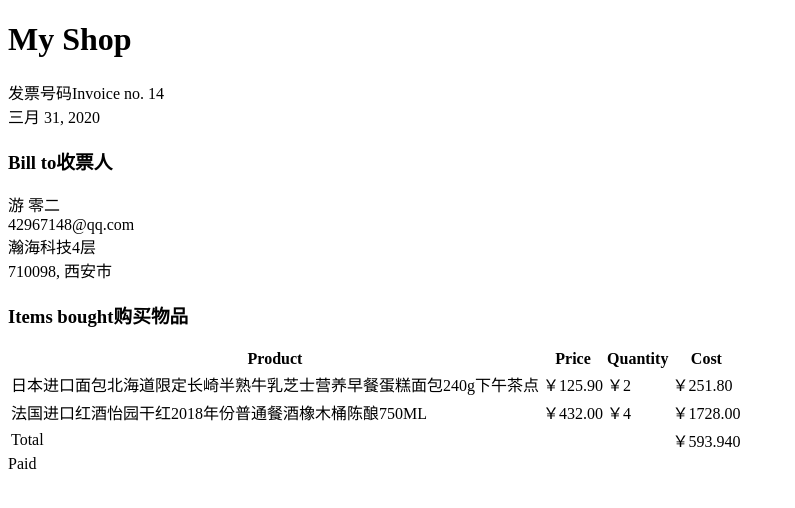
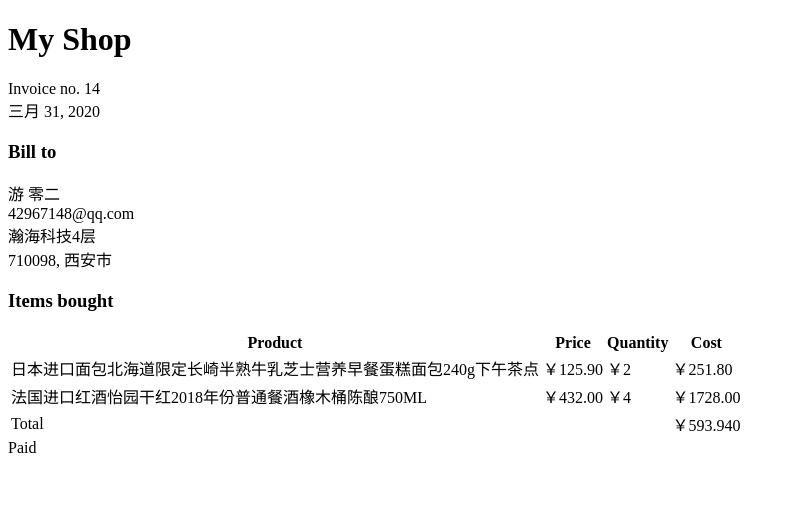
Before and after one commit to NoahGit/myshop, a Django app: template orders/templates/orders/order/pdf.html in a window 1280 px wide. Shown: the top 508 px of the page, without its empty margins (0-795 px from the left). Run offline with Django 3.2, Linux system fonts and the light colour scheme; the template is opened without the code that fills it: values that come from a table or form of the project are taken from there, others are empty; data comes from the database, SQL or seed files in the repository; both versions use the stored data as it was after the commit; parts of the project's set-up code (start-up, migrations or seed data) failed here and were passed over.

```diff
--- a/orders/templates/orders/order/pdf.html
+++ b/orders/templates/orders/order/pdf.html
@@ -7,13 +7,13 @@
 <body>
 <h1>My Shop</h1>
 <p>
-    发票号码Invoice no. {{ order.id }}<br>
+    Invoice no. {{ order.id }}<br>
     <span class="secondary">
         {{ order.created|date:"M d, Y" }}
     </span>
 </p>
 
-<h3>Bill to收票人</h3>
+<h3>Bill to</h3>
 <p>
     {{ order.first_name }} {{ order.last_name }}<br>
     {{ order.email }}<br>
@@ -21,7 +21,7 @@
     {{ order.postal_code }}, {{ order.city }}
 </p>
 
-<h3>Items bought购买物品</h3>
+<h3>Items bought</h3>
 <table>
     <thead>
     <tr>
```
Also changed, not shown: db.sqlite3.
